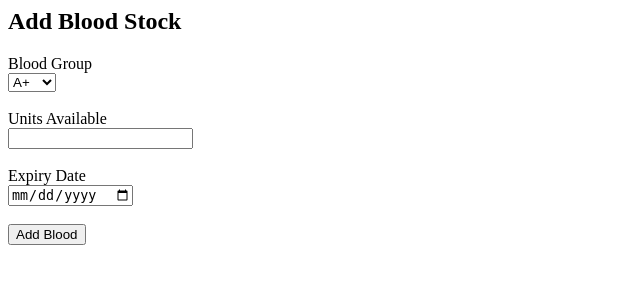
After one commit to NishantKT-pixel/bloodbank-management-system, a PHP site: page /blood_inventory/add_blood.php in a window 1280 px wide. The commit adds this page. Shown: the top 300 px of the page, without its empty margins (0-640 px from the left). Run offline with PHP 8.4, Linux system fonts and the light colour scheme.

Commit message:
Added blood inventory module

```diff
--- a/admin/dashboard.php
+++ b/admin/dashboard.php
@@ -5,4 +5,6 @@
 <a href="../patient/add_patient.php">Add Patient</a><br><br>
 <a href="../patient/view_patient.php">View Patients</a><br><br>
 
+<a href="../blood_inventory/add_blood.php">Add Blood Stock</a><br><br>
+<a href="view_inventory.php">View Blood Inventory</a><br><br>
 <a href="logout.php">Logout</a>
--- /dev/null
+++ b/blood_inventory/add_blood.php
@@ -0,0 +1,38 @@
+<?php
+include "../config/config.php";
+if(isset($_POST['submit'])){
+    $blood_group=$_POST['blood_group'];
+    $units=$_POST['units'];
+    $expiry=$_POST['expiry'];
+
+$query="INSERT INTO blood_inventory(blood_group,units_available,expiry_date)
+ VALUES('$blood_group','$units,'$expiry')";
+mysqli_query($conn,$query);
+echo "Blood stock added successfully";
+}
+?>
+
+<h2>Add Blood Stock</h2>
+
+<form method="POST">
+
+Blood Group<br>
+<select name="blood_group">
+<option>A+</option>
+<option>A-</option>
+<option>B+</option>
+<option>B-</option>
+<option>AB+</option>
+<option>AB-</option>
+<option>O+</option>
+<option>O-</option>
+</select><br><br>
+
+Units Available<br>
+<input type="number" name="units" required><br><br>
+
+Expiry Date<br>
+<input type="date" name="expiry" required><br><br>
+
+<button name="submit">Add Blood</button>
+</form>
```
Also changed, not shown: blood_inventory/view_inventory.php (added, +30 -0 lines), donor/add_donor.php (line endings or trailing spaces).
